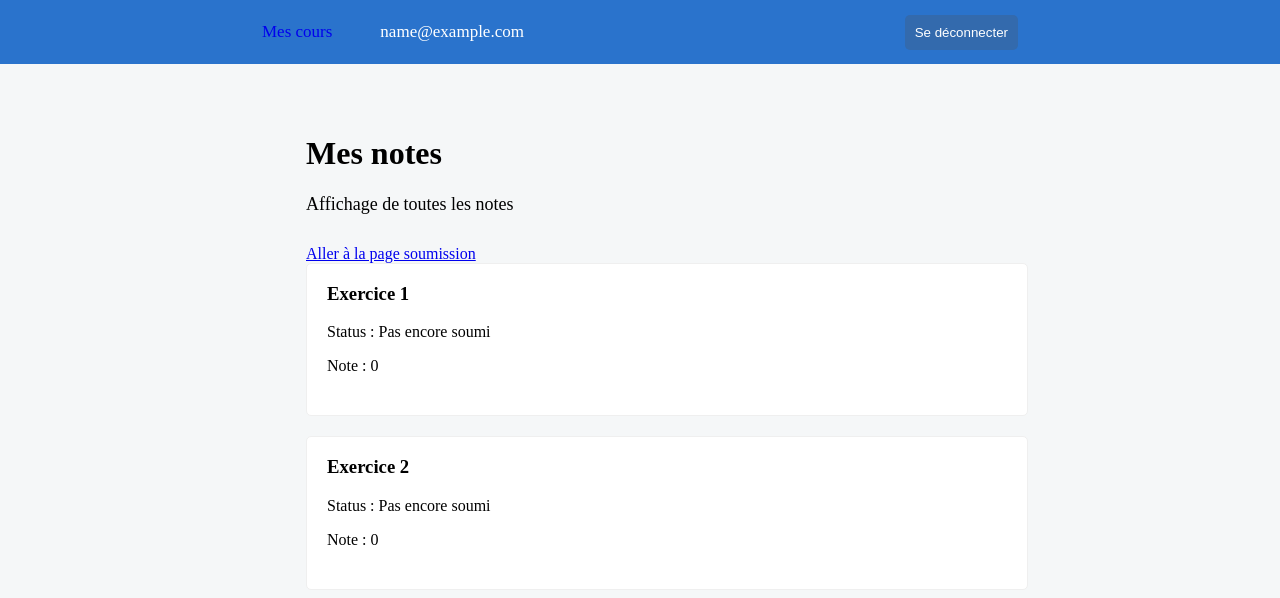
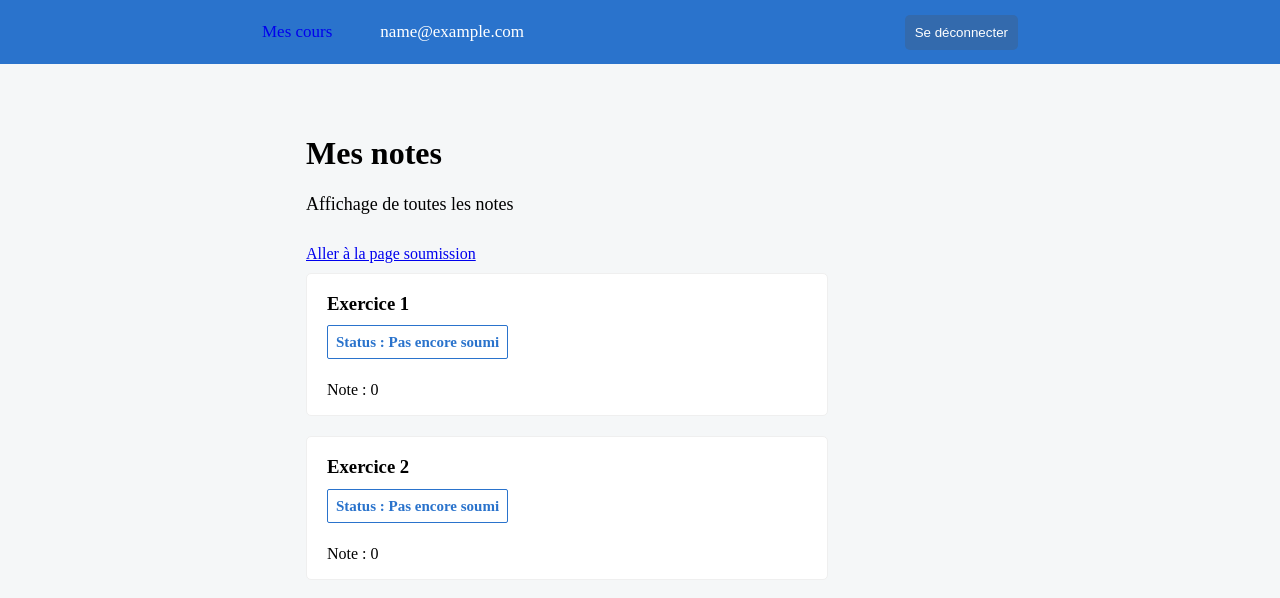
Before and after one commit to klauriondareich/LPIC-project, a PHP site: page /notes.php in a window 1280 px wide. Shown: the top 598 px of the page. Run offline with PHP 8.4, Linux system fonts and the light colour scheme; the visitor is signed in with stand-in values (Sample User, id 1).

Commit message:
css rules updated

```diff
--- a/assets/css/style.css
+++ b/assets/css/style.css
@@ -125,16 +125,16 @@ body{
     background-color: #fff;
     border-radius: 5px;
     border: 1px solid #efefef;
-    width: 700px;
-    display: flex;
+    width: 500px;
     padding-left: 20px;
     margin-bottom: 20px;
+    margin-top: 10px;
 }
-.course-item
-.first-part p{margin-bottom: 40px;}
+
+.first-part p{margin-top: 30px;}
 /* .course-item img{float: right;} */
 
-.first-part a.btn-style{
+.first-part span.btn-style{
     border: 1px solid rgb(42, 115, 204);
     transition: all 450ms cubic-bezier(0.23, 1, 0.32, 1) 0ms;
     background-color: rgb(255, 255, 255);
@@ -146,7 +146,7 @@ body{
     color: rgb(42, 115, 204);
     text-decoration: none;
 }
-.first-part a.btn-style:hover{
+.first-part span.btn-style:hover{
     background-color: rgb(42, 115, 204);
     color: #fff;
 }
@@ -154,7 +154,3 @@ body{
     font-size: 18px;
     margin-bottom: 30px;
 }
-.bg-image{
-    background-image: url("../img/learn-code.jpg");
-    height: 300px;
-}
```
